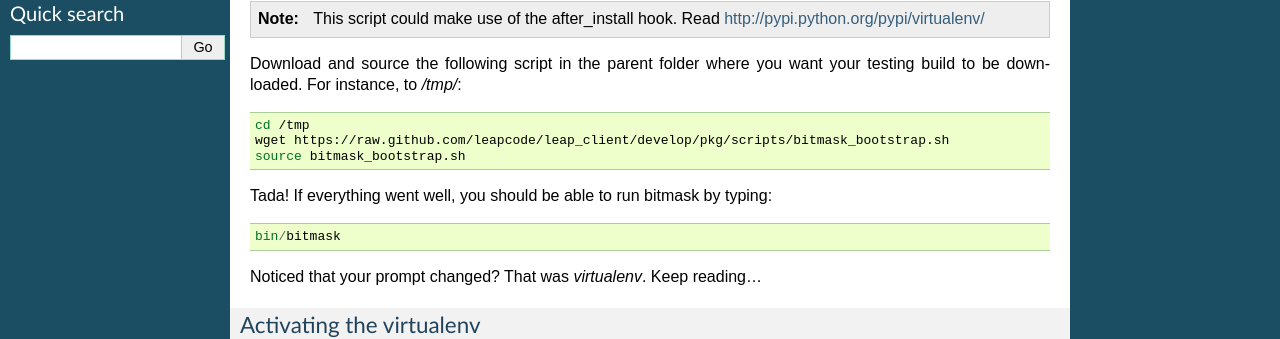
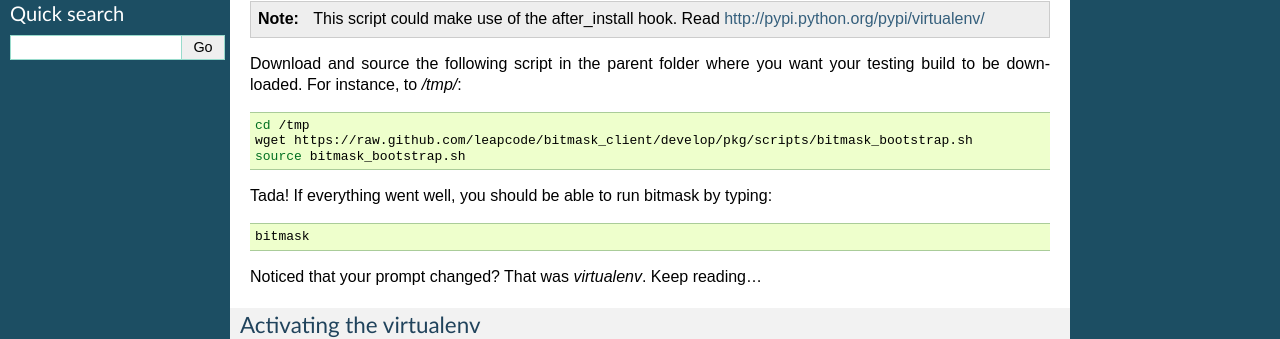
Before and after one commit to leapcode/bitmask_client, a Sphinx documentation site: the page built from docs/testers/howto.rst, in a window 1280 px wide and 900 px high, scrolled down 554 px. Shown: the part 127-466 px from the top of the window. Built offline with Sphinx 7.4.7, drawn with Linux system fonts in a browser that asks for light colours.

Commit message:
update to new git repo name

```diff
--- a/README.rst
+++ b/README.rst
@@ -71,7 +71,7 @@
 
 The Bitmask git repository is available at::
 
-  git://leap.se/leap_client
+  git://leap.se/bitmask_client
 
 Some steps need to be run when setting a development environment for the first time.
 
@@ -117,7 +117,7 @@
 License
 =======
 
-.. image:: https://raw.github.com/leapcode/leap_client/develop/docs/user/gpl.png
+.. image:: https://raw.github.com/leapcode/bitmask_client/develop/docs/user/gpl.png
 
 Bitmask is released under the terms of the `GNU GPL version 3`_ or later.
 
--- a/docs/dev/environment.rst
+++ b/docs/dev/environment.rst
@@ -13,7 +13,7 @@
 
 ::
 
-    git clone git://leap.se/leap_client
+    git clone git://leap.se/bitmask_client
     git checkout develop
 
 .. XXX change this when repo changes.
--- a/docs/testers/howto.rst
+++ b/docs/testers/howto.rst
@@ -41,12 +41,12 @@
 .. code-block:: bash
 
    cd /tmp
-   wget https://raw.github.com/leapcode/leap_client/develop/pkg/scripts/bitmask_bootstrap.sh
+   wget https://raw.github.com/leapcode/bitmask_client/develop/pkg/scripts/bitmask_bootstrap.sh
    source bitmask_bootstrap.sh
 
 Tada! If everything went well, you should be able to run bitmask by typing::
 
-    bin/bitmask
+    bitmask
 
 Noticed that your prompt changed? That was *virtualenv*. Keep reading...
 
--- a/docs/user/install.rst
+++ b/docs/user/install.rst
@@ -88,15 +88,13 @@
 Show me the code!
 -----------------
 
-.. XXX UPDATE REPO NAMES AS SOON AS #3417 is DONE
-
 You can get the code from LEAP public git repository ::
 
-   $ git clone git://leap.se/leap_client
+   $ git clone git://leap.se/bitmask_client
 
 Or from the github mirror ::
 
-   $ git clone git://github.com/leapcode/leap_client.git
+   $ git clone git://github.com/leapcode/bitmask_client.git
 
 Once you have grabbed a copy of the sources, you can install it into your site-packages easily ::
 
```
Also changed, not shown: 1 other file.
